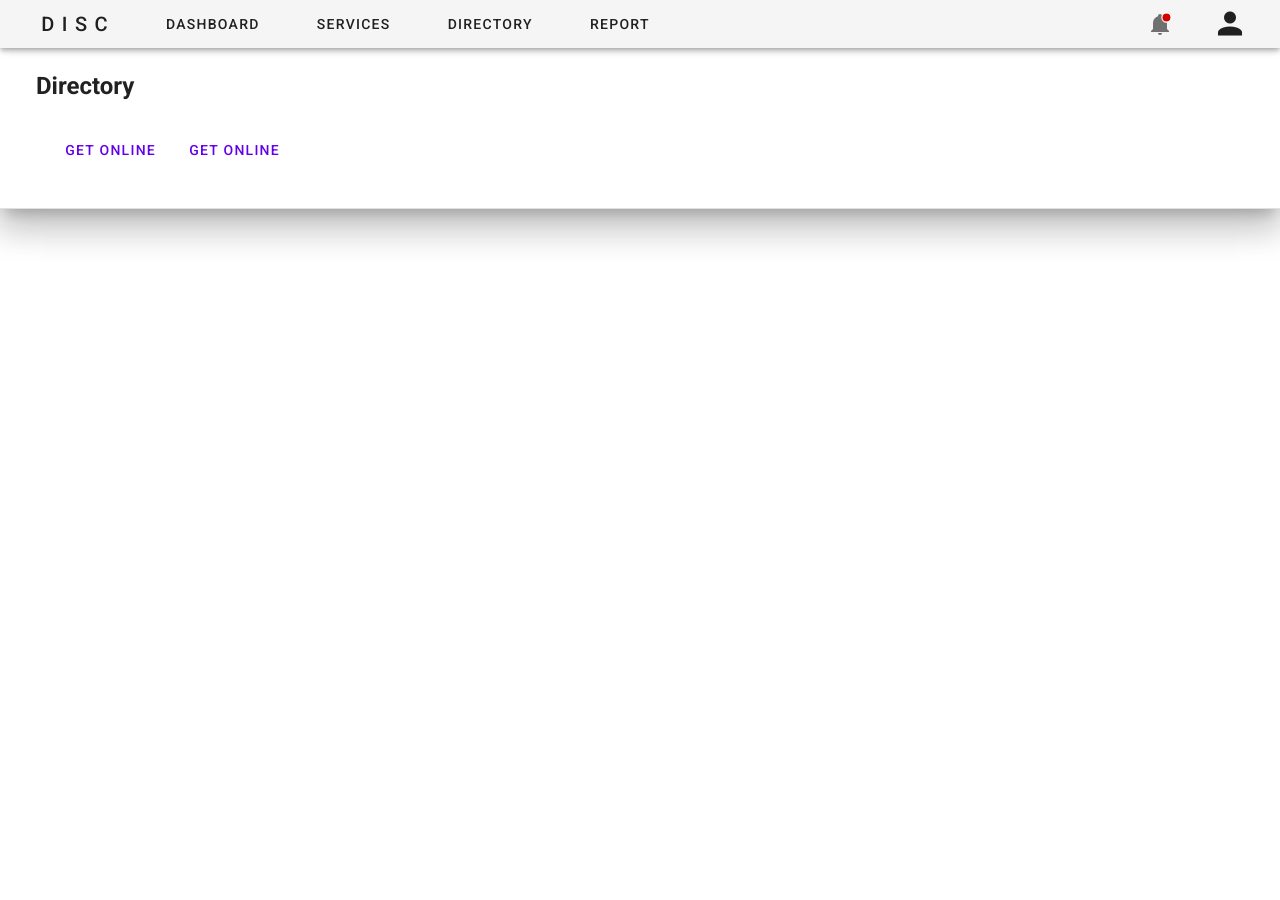
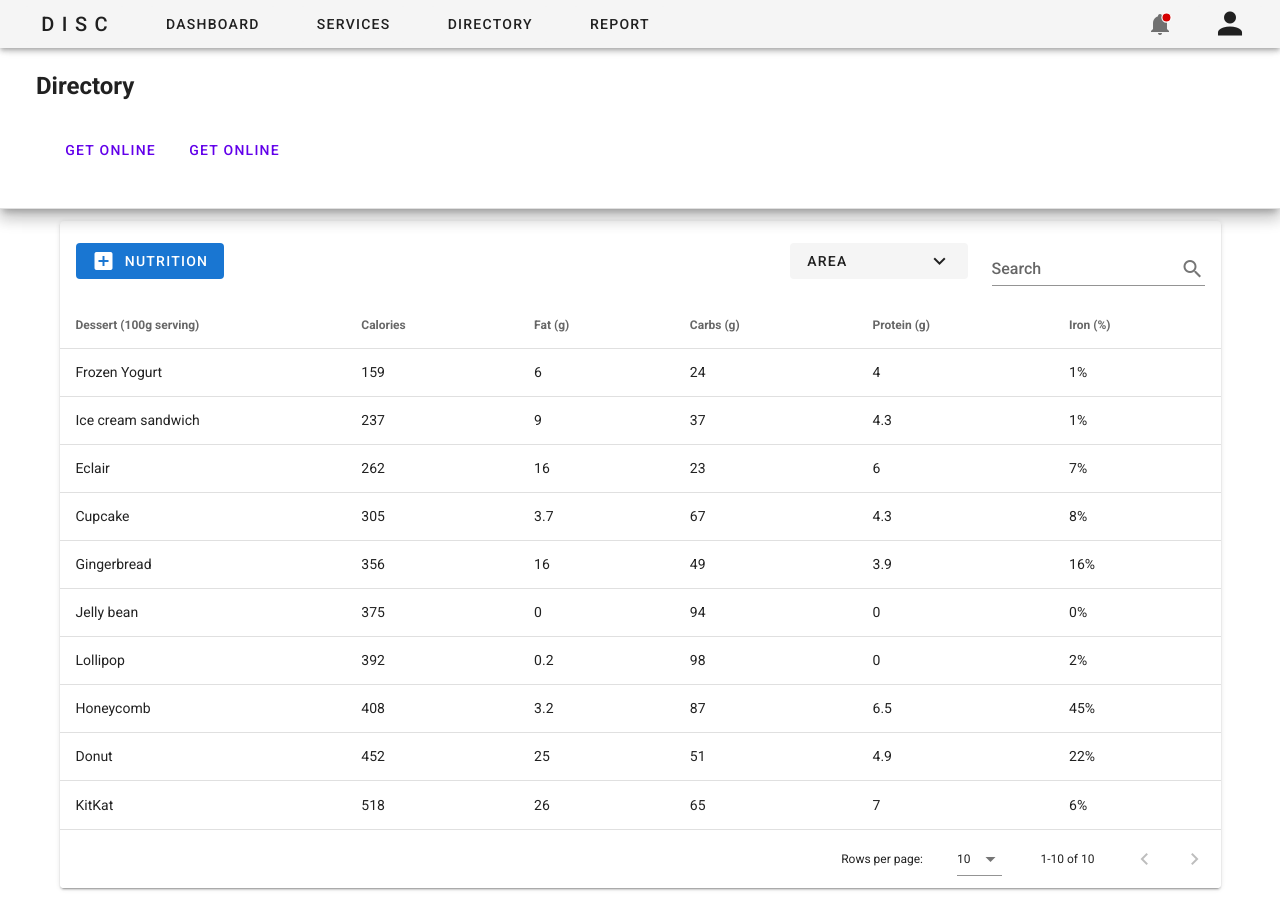
Before and after one commit to afault/discVue2Vuetify, a Vue app: page / in a window 1280 px wide. Before the commit the page ends 800 px from the top, so only its background shows below. Built offline with nearby package versions, Linux system fonts and the light colour scheme.

Commit message:
added  data table

```diff
--- a/src/App.vue
+++ b/src/App.vue
@@ -1,8 +1,10 @@
 <template>
   <v-app>
     <HeaderVue />
-    <BannerVue />
     <v-main>
+      <div>
+      <BannerVue /></div>
+      <v-container> <TableVue /> </v-container>
     </v-main>
   </v-app>
 </template>
@@ -11,12 +13,13 @@
 import Vue from "vue";
 import HeaderVue from "./Header.vue";
 import BannerVue from "./Banner.vue";
+import TableVue from "./Table.vue";
 
 export default Vue.extend({
-    name: "App",
-    data: () => ({
+  name: "App",
+  data: () => ({
     //
-    }),
-    components: { HeaderVue, BannerVue },
+  }),
+  components: { HeaderVue, BannerVue, TableVue },
 });
 </script>
--- a/src/Banner.vue
+++ b/src/Banner.vue
@@ -1,5 +1,5 @@
 <template>
-  <v-banner two-line app outline elevation="20">
+  <v-banner two-line app outline elevation="10" sticky="sticky">
     <div class="col-md-12">
       <h2>Directory</h2>
     </div>
--- a/src/Header.vue
+++ b/src/Header.vue
@@ -7,7 +7,7 @@
     <div class="mx-3"></div>
     <v-btn depressed> Dashboard </v-btn>
     <div class="mx-3"></div>
-    <v-menu bottom offset-y="offset">
+    <v-menu bottom offset-y="true">
       <template v-slot:activator="{ on, attrs }">
         <v-btn depressed v-bind="attrs" v-on="on"> Services </v-btn>
       </template>
@@ -23,7 +23,7 @@
       </v-list>
     </v-menu>
     <div class="mx-3"></div>
-    <v-menu bottom offset-y="offset">
+    <v-menu bottom offset-y="true">
       <template v-slot:activator="{ on, attrs }">
         <v-btn depressed v-bind="attrs" v-on="on"> Directory </v-btn>
       </template>
@@ -39,7 +39,7 @@
       </v-list>
     </v-menu>
     <div class="mx-3"></div>
-    <v-menu bottom offset-y="offset">
+    <v-menu bottom offset-y="true">
       <template v-slot:activator="{ on, attrs }">
         <v-btn depressed v-bind="attrs" v-on="on"> Report </v-btn>
       </template>
@@ -61,7 +61,7 @@
     </v-badge>
 
     <div class="mx-3"></div>
-    <v-menu bottom offset-y="offset">
+    <v-menu bottom offset-y="true">
       <template v-slot:activator="{ on, attrs }">
         <v-btn depressed v-bind="attrs" v-on="on">
           <v-icon large>mdi-account</v-icon>
@@ -87,15 +87,7 @@ import Vue from "vue";
 export default Vue.extend({
   name: "HeaderVue",
 
-  data: () => ({
-    //
-  }),
-});
-</script>
-
-<script>
-export default {
-  data: () => ({
+ data: () => ({
     serviceItems: [
       { title: "eTicket" },
       { title: "Bantuan Segera" },
@@ -118,5 +110,5 @@ export default {
       { title: "Logout" },
     ],
   }),
-};
+});
 </script>
--- /dev/null
+++ b/src/Table.vue
@@ -0,0 +1,161 @@
+<template>
+  <v-card>
+    <v-card-title>
+      <v-btn depressed color="primary">
+        <v-icon>mdi-plus-box</v-icon>
+        <div class="mx-1"></div>
+        Nutrition
+      </v-btn>
+      <v-spacer></v-spacer>
+      <div>
+        <v-menu bottom offset-y="true">
+          <template v-slot:activator="{ on, attrs }">
+            <v-btn depressed v-bind="attrs" v-on="on">
+              Area
+              <div class="mx-10"></div>
+              <v-icon>mdi-chevron-down</v-icon></v-btn
+            >
+          </template>
+
+          <v-list>
+            <v-list-item
+              v-for="(areaItem, index) in areaItems"
+              :key="index"
+              link
+            >
+              <v-list-item-title>{{ areaItem.title }}</v-list-item-title>
+            </v-list-item>
+          </v-list>
+        </v-menu>
+      </div>
+
+      <div class="mx-3"></div>
+      <div>
+        <v-text-field
+          v-model="search"
+          append-icon="mdi-magnify"
+          label="Search"
+          single-line
+          hide-details
+        ></v-text-field>
+      </div>
+    </v-card-title>
+    <v-data-table
+      :headers="headers"
+      :items="desserts"
+      :search="search"
+    ></v-data-table>
+  </v-card>
+</template>
+
+<script lang="ts">
+import Vue from "vue";
+
+export default Vue.extend({
+  name: "TableVue",
+  data() {
+    return {
+      search: "",
+      headers: [
+        {
+          text: "Dessert (100g serving)",
+          align: "start",
+          sortable: false,
+          value: "name",
+        },
+        { text: "Calories", value: "calories" },
+        { text: "Fat (g)", value: "fat" },
+        { text: "Carbs (g)", value: "carbs" },
+        { text: "Protein (g)", value: "protein" },
+        { text: "Iron (%)", value: "iron" },
+      ],
+      areaItems: [
+        { title: "N25 - Pulau Tikus" },
+        { title: "N30 - Sungai Pinang" },
+      ],
+      desserts: [
+        {
+          name: "Frozen Yogurt",
+          calories: 159,
+          fat: 6.0,
+          carbs: 24,
+          protein: 4.0,
+          iron: "1%",
+        },
+        {
+          name: "Ice cream sandwich",
+          calories: 237,
+          fat: 9.0,
+          carbs: 37,
+          protein: 4.3,
+          iron: "1%",
+        },
+        {
+          name: "Eclair",
+          calories: 262,
+          fat: 16.0,
+          carbs: 23,
+          protein: 6.0,
+          iron: "7%",
+        },
+        {
+          name: "Cupcake",
+          calories: 305,
+          fat: 3.7,
+          carbs: 67,
+          protein: 4.3,
+          iron: "8%",
+        },
+        {
+          name: "Gingerbread",
+          calories: 356,
+          fat: 16.0,
+          carbs: 49,
+          protein: 3.9,
+          iron: "16%",
+        },
+        {
+          name: "Jelly bean",
+          calories: 375,
+          fat: 0.0,
+          carbs: 94,
+          protein: 0.0,
+          iron: "0%",
+        },
+        {
+          name: "Lollipop",
+          calories: 392,
+          fat: 0.2,
+          carbs: 98,
+          protein: 0,
+          iron: "2%",
+        },
+        {
+          name: "Honeycomb",
+          calories: 408,
+          fat: 3.2,
+          carbs: 87,
+          protein: 6.5,
+          iron: "45%",
+        },
+        {
+          name: "Donut",
+          calories: 452,
+          fat: 25.0,
+          carbs: 51,
+          protein: 4.9,
+          iron: "22%",
+        },
+        {
+          name: "KitKat",
+          calories: 518,
+          fat: 26.0,
+          carbs: 65,
+          protein: 7,
+          iron: "6%",
+        },
+      ],
+    };
+  },
+});
+</script>
```
